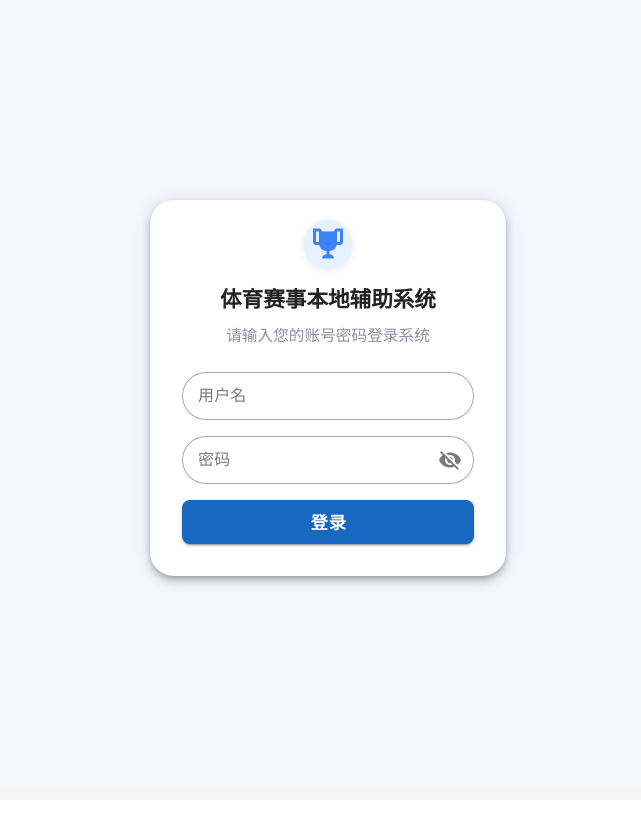
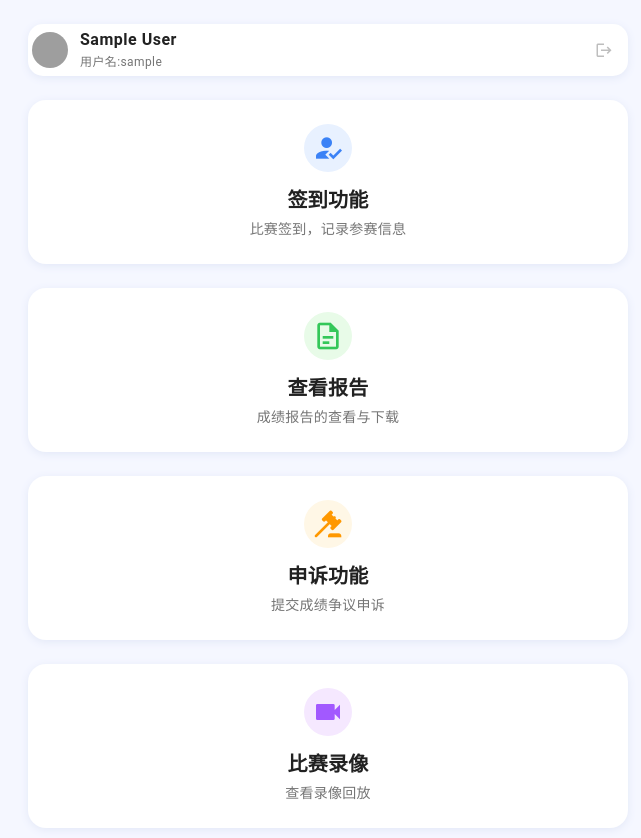
Before and after one commit to Sbitech/userFront, a Vue app: page /home in a window 1280 px wide. Before the commit this address led to /login. Shown: the top 838 px of the page, without its empty margins (312-953 px from the left). Before the commit the page ends 800 px from the top, so only its background shows below. Built offline with nearby package versions, Linux system fonts and the light colour scheme; sample sign-in values are in the browser's storage; grey boxes are pictures that could not be loaded.

Commit message:
接入新的api

```diff
--- a/src/views/HomePage.vue
+++ b/src/views/HomePage.vue
@@ -37,7 +37,7 @@
 
 <script setup>
 function logout() {
-  localStorage.removeItem('participant');
+  localStorage.removeItem('user');
   router.push('/login');
 }
 import { useRouter } from 'vue-router';
@@ -48,7 +48,7 @@ const name = ref('');
 const username = ref('');
 
 onMounted(() => {
-  const user = JSON.parse(localStorage.getItem('participant'));
+  const user = JSON.parse(localStorage.getItem('user'));
   if (user) {
     name.value = user.name;
     username.value = user.username;
--- a/src/views/LoginView.vue
+++ b/src/views/LoginView.vue
@@ -70,14 +70,14 @@ const login = async () => {
   }
   loading.value = true;
   try {
-    const response = await axios.post('http://localhost:9091/participant/login', {
+    const response = await axios.post('http://localhost:9091/user/login', {
       username: username.value,
       password: password.value
     });
-
+    console.log
     if (response.data) {
       alert('登录成功');
-      localStorage.setItem('participant', JSON.stringify(response.data));
+      localStorage.setItem('user', JSON.stringify(response.data));
       router.push('/home');
     } else {
       alert('登录失败：用户名或密码错误');
@@ -112,7 +112,7 @@ const login = async () => {
 }
 .login-subtitle {
   font-size: 0.98rem;
-  color: #8a8fa3;
+  color: #949597;
 }
 .login-btn {
   font-size: 1.08rem;
--- a/src/views/SignInView.vue
+++ b/src/views/SignInView.vue
@@ -64,7 +64,7 @@
 <script setup>
 import axios from 'axios'
 import { onMounted, ref } from 'vue';
-const user = JSON.parse(localStorage.getItem('participant'));
+const user = JSON.parse(localStorage.getItem('user'));
 const first = ref("");
 const second = ref("");
 const third = ref("");
```
